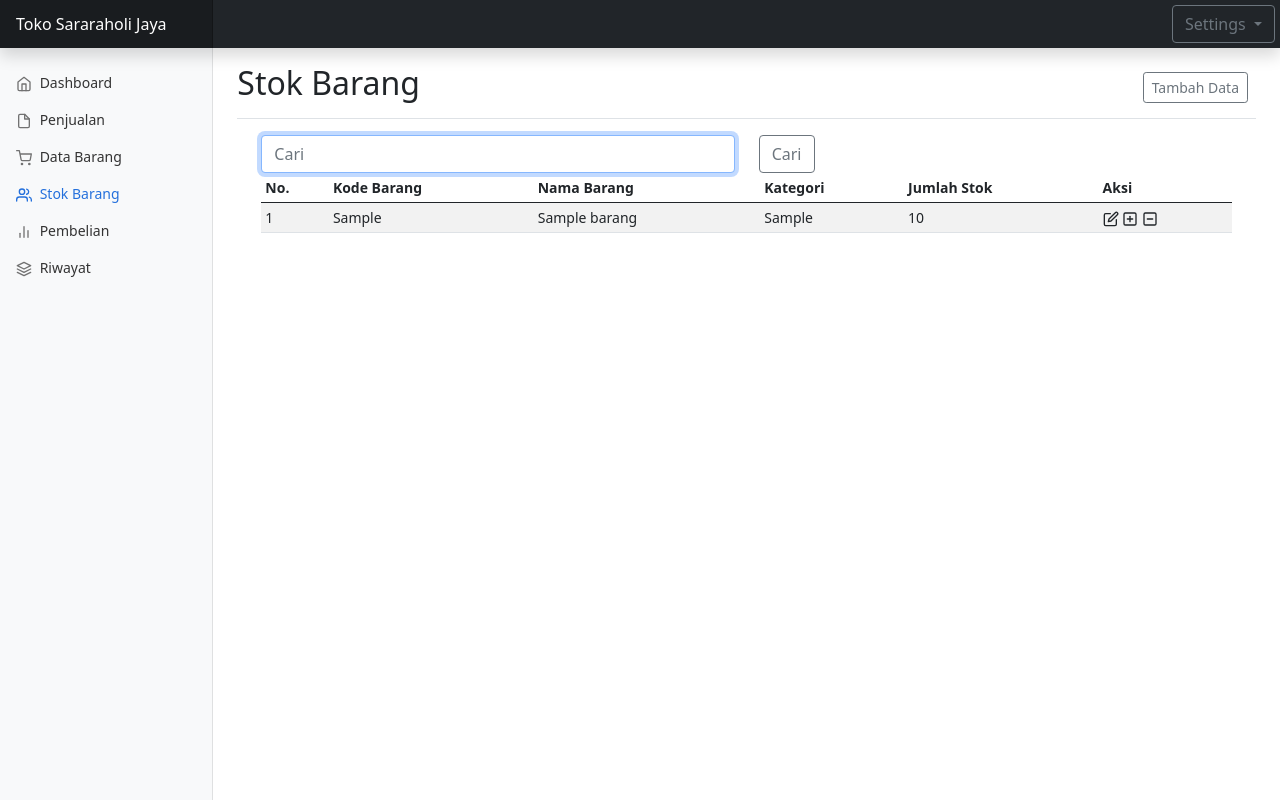
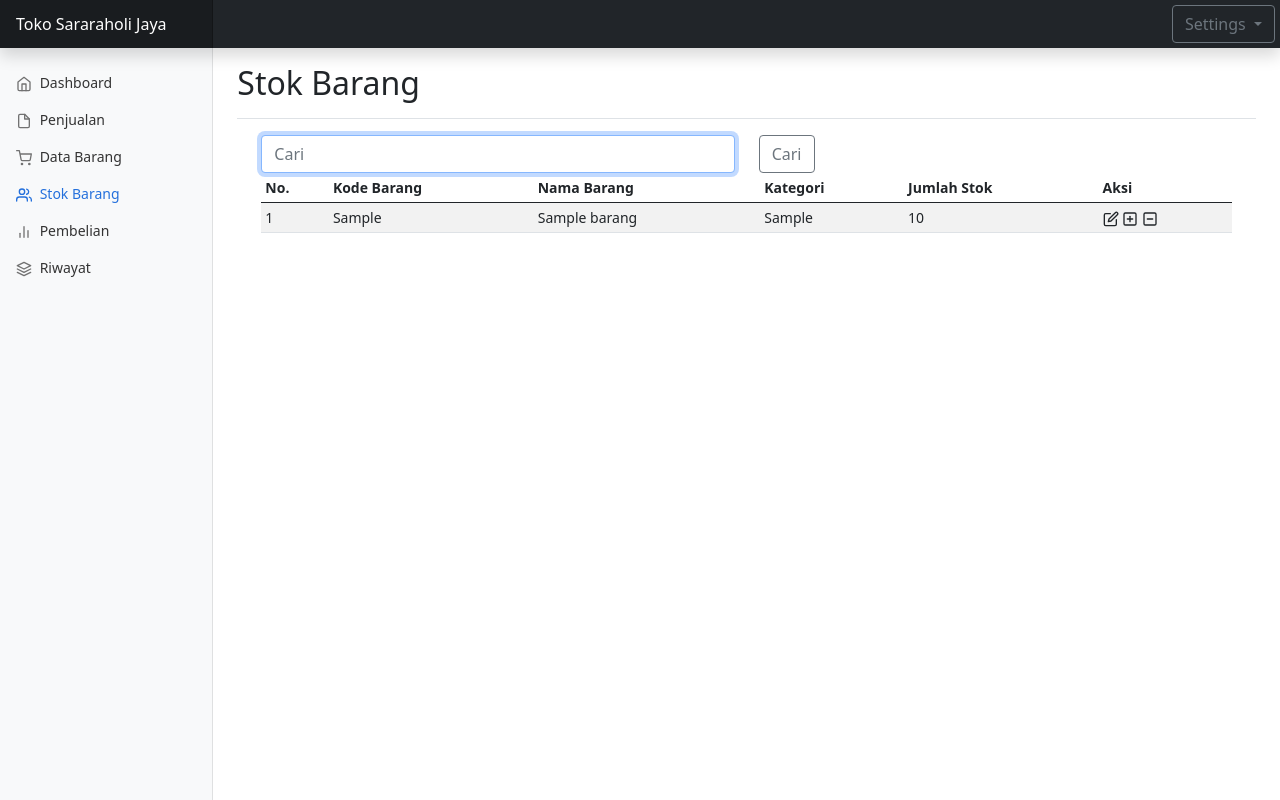
Before and after one commit to Mamo09/AplikasiTokosararaholijaya, a PHP site: page /stokbarang.php in a window 1280 px wide. Run offline with PHP 8.4, Linux system fonts and the light colour scheme; the visitor is signed in with stand-in values (Sample User, id 1); tables that the repository leaves empty or names only in its code hold one stand-in row (values such as "Sample post").

Commit message:
Update stokbarang.php

```diff
--- a/stokbarang.php
+++ b/stokbarang.php
@@ -136,9 +136,6 @@ if (isset($_POST['editstok'])) {
       <div class="d-flex justify-content-between flex-wrap flex-md-nowrap align-items-center pt-3 pb-2 mb-3 border-bottom">
         <h1 class="h2">Stok Barang</h1>
         <div class="btn-toolbar mb-2 mb-md-0">
-          <div class="btn-group me-2">
-            <button type="button" class="btn btn-sm btn-outline-secondary" data-bs-toggle="modal"data-bs-target="#exampleModal">Tambah Data</button>
-          </div>
         </div>
       </div>
 
```
